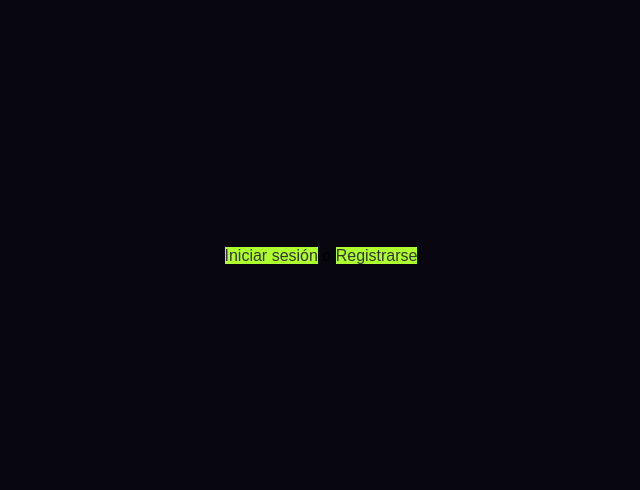
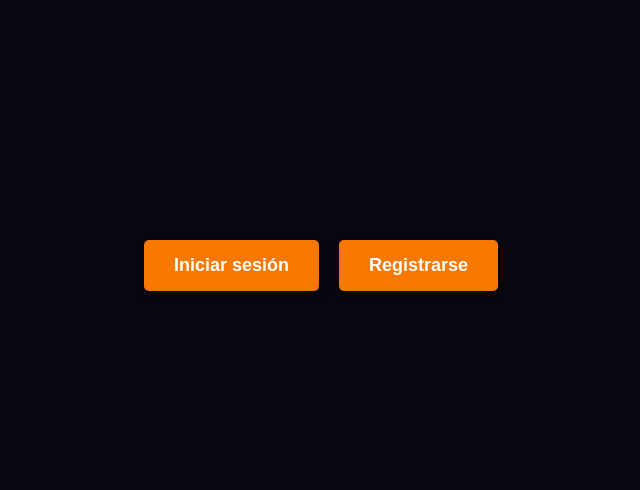
Before and after one commit to DiegoSanRoman/Wallapop-Proyecto-Criptografia, a Flask app: page / in a window 1280 px wide. Shown: the part 209-699 px from the top of the page, without its empty margins (319-959 px from the left). Run offline with Flask 3, Linux system fonts and the light colour scheme.

```diff
--- a/Web/static/styles/homestyles.css
+++ b/Web/static/styles/homestyles.css
@@ -42,14 +42,33 @@ h1 {
     }
 }
 
-p {
-    text-align: center;
+.botones {
+    display: flex;
+    justify-content: center;
+    gap: 20px; /* Space between buttons */
+    margin-top: 20px;
 }
 
-a {
-    color: #333;
+.wrapper-sesion {
+    display: inline-block;
+}
+
+.boton {
+    background-color: #f97800; /* Same color as the title */
+    color: #ffffff;
+    padding: 15px 30px;
+    border-radius: 5px;
     text-decoration: none;
-    background-color: greenyellow;
+    font-size: 18px;
+    font-weight: bold;
+    display: inline-block;
+    transition: transform 0.3s, box-shadow 0.3s;
+    box-shadow: 0 4px 6px rgba(0, 0, 0, 0.1);
+}
+
+.boton:hover {
+    transform: scale(1.1);
+    box-shadow: 0 6px 8px rgba(0, 0, 0, 0.2);
 }
 
 footer {
--- a/Web/templates/home.html
+++ b/Web/templates/home.html
@@ -9,10 +9,14 @@
     <div class="wrapper">
         <h1>Bienvenido a Wallapop</h1>
     </div>
-    <p>
-        <a class="boton" href="{{ url_for('login') }}">Iniciar sesión</a> o
-        <a class="boton" href="{{ url_for('register') }}">Registrarse</a>
-    </p>
+        <div class="botones">
+            <div class="wrapper-sesion">
+            <a class="boton" href="{{ url_for('login') }}">Iniciar sesión</a>
+        </div>
+        <div class="wrapper-sesion">
+            <a class="boton" href="{{ url_for('register') }}">Registrarse</a>
+        </div>
+        </div>
     <footer>
         <p>© 2023 Nuestro Sitio Web</p>
     </footer>
```
